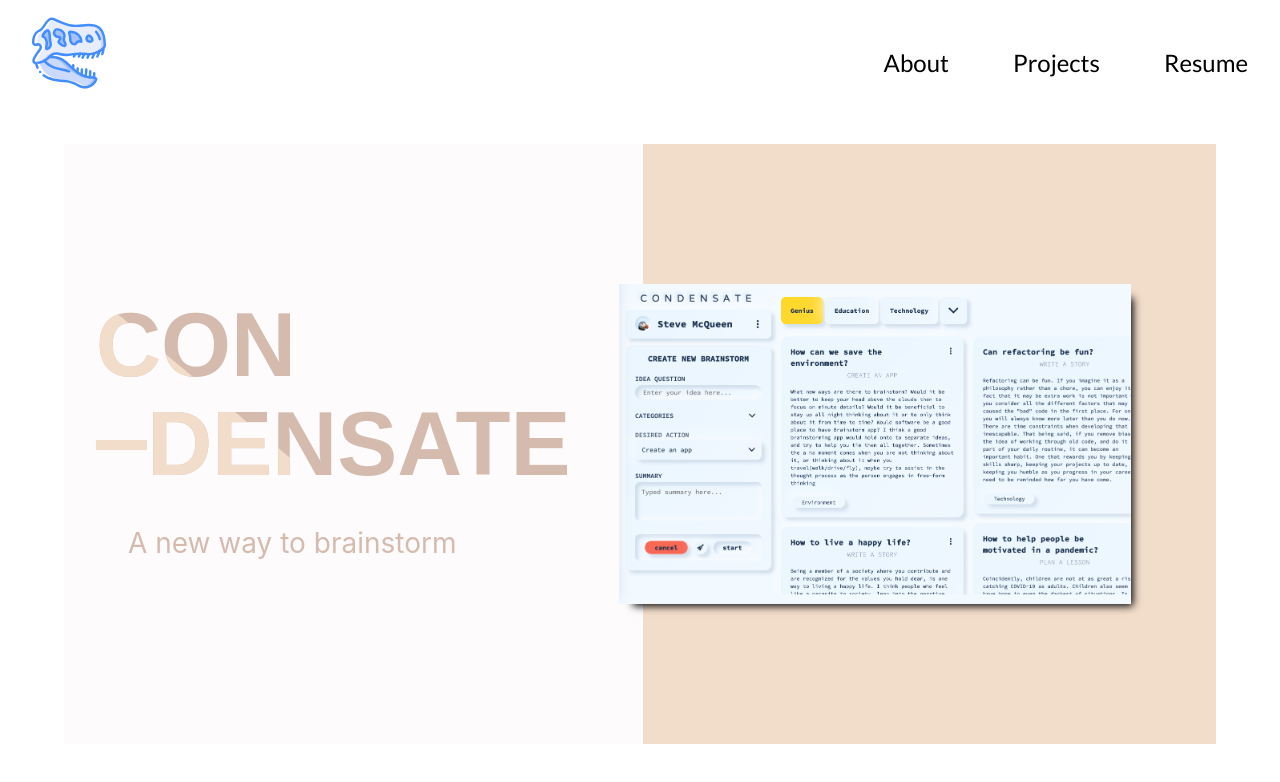
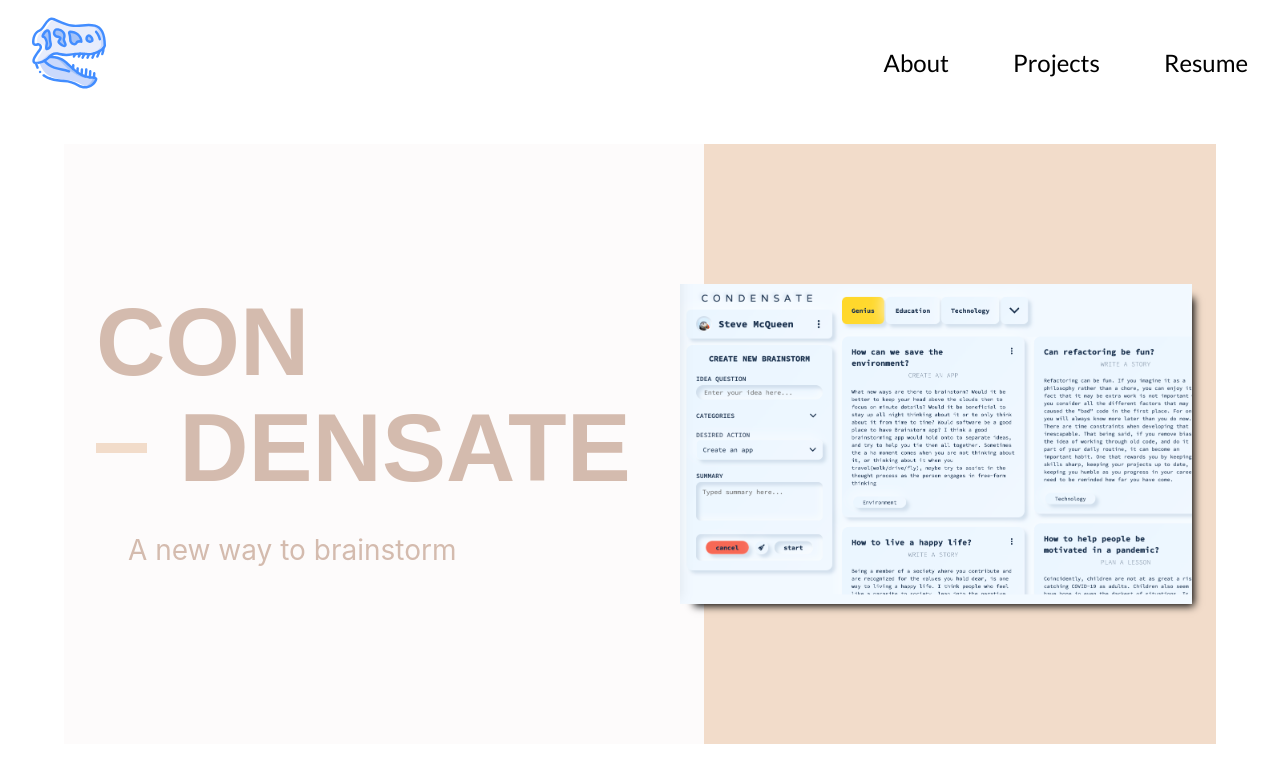
Before and after one commit to JamesRexMiller4/portfolio, a React (Create React App) app: page /projects in a window 1280 px wide. Shown: the top 782 px of the page. Built offline with nearby package versions, Linux system fonts and the light colour scheme; the HTML template or start-up script is replaced by a standard one.

Commit message:
Modify styles for h2 title effect for ProjectCard

```diff
--- a/src/App.js
+++ b/src/App.js
@@ -8,7 +8,7 @@ import NotFound from './NotFound/NotFound';
 import Projects from './Projects/Projects';
 import Resume from './Resume/Resume';
 
-function App() {
+const App = () => {
   return (
     <body>
       <Header />
--- a/src/ProjectCard/ProjectCard.js
+++ b/src/ProjectCard/ProjectCard.js
@@ -1,20 +1,26 @@
-import React, { useRef } from 'react';
+import React, { useState, useRef } from 'react';
 import './ProjectCard.scss';
-import condensateDash from '../images/condensate-dash.png';
-// import condensateGif from '../images/condensate-gif.gif';
 
 const ProjectCard = (props) => {
   const titleDivRef = useRef(null);
+  const [coordinates, setCoordinates] = useState({x: 0, y: 0})
+  let maskStyles = {
+    '--maskX': coordinates.x,
+    '--maskY': coordinates.y
+  }
 
-  const mouseMove = () => {
+  const mouseMove = (e) => {
     const width = titleDivRef.current.clientWidth;
     const height = titleDivRef.current.clientHeight;
-    console.log(width, height);
+    const offX = (e.nativeEvent.offsetX / width) * 100;
+    const offY = (e.nativeEvent.offsetY / height) * 100;
+    setCoordinates({x: offX, y: offY})
   }
+
   return (
     <section className='project-card-section'>
-      <div className='left-half-project-card-div'>
-        <div className='titleDiv' onMouseMove={mouseMove} ref={titleDivRef}>
+      <div className='left-half-project-card-div' onMouseMove={mouseMove} ref={titleDivRef} style={maskStyles}>
+        <div className='titleDiv'>
           <div className='title-wrapper-div'>
             <h2>{props.title1}</h2>
             <div className='title2-div'>
@@ -35,10 +41,8 @@ const ProjectCard = (props) => {
         </div>
       </div>
       <div className='right-half-project-card-div'>
-        {/* <img src={condensateDash} alt='condensate-dashboard'/> */}
         <div className='image-gif-div'></div>
       </div>
-
     </section>
   );
 }
--- a/src/ProjectCard/ProjectCard.scss
+++ b/src/ProjectCard/ProjectCard.scss
@@ -18,6 +18,7 @@
   .image-gif-div {
     width: 40vw;
     height: 40vh;
+    position: absolute;
     margin-left: -1.5rem;
     box-shadow: 8px 8px 8px -6px black;
     background-image: url('../images/condensate-dash.png');
@@ -27,7 +28,6 @@
       background-image: url('../images/condensate-gif.gif');
     }
   }
-
   --maskX: 0;
   --maskY: 50;
 }
@@ -35,7 +35,7 @@
 .titleDiv {
   font-family: 'Poppins', sans-serif;
   h2 {
-    font-size: 90px;
+    font-size: 6rem;
     margin: 0;
     line-height: 1.1em;
   }
@@ -53,6 +53,10 @@
   display: flex;
   flex-direction: column;
   justify-content: center;
+  width: 80vw;
+  h2 {
+    width: 2rem;
+  }
 }
 
 .clone-title2-div {
@@ -63,6 +67,7 @@
 .div-divider {
   border-bottom: 10px solid #f2dcca;
   width: 4vw;
+  margin-right: 2rem;
 }
 
 .clone {
@@ -70,11 +75,11 @@
   top: 0;
   left: 0;
   color: #f2dcca;
-  clip-path: polygon(0 0, calc(var(--maskX) * 1%) 0, calc(var(--maskY) * 1%) 100%, 0 100%);
-
+  clip-path: polygon(0 0, calc(var(--maskX) * 1% + (var(--maskY) - 50) * .4%) 0, calc(var(--maskX) * 1% + (var(--maskY) - 50) * .4%) 100%, 0 100%);
 }
 
 .clone-divider {
+  margin-right: 2rem;
 }
 
 .right-half-project-card-div {
--- a/src/Projects/Projects.js
+++ b/src/Projects/Projects.js
@@ -4,7 +4,7 @@ import projectsData from './projectsData';
 import ProjectCard from '../ProjectCard/ProjectCard';
 
 const Projects = () => {
-  let projects = projectsData.map(project => <ProjectCard {...project} />)
+  let projects = projectsData.map((project, i) => <ProjectCard key={i} {...project} />)
   return (
     <main>
       {projects}
```
Lines whose indentation alone changed are shown as unchanged.
